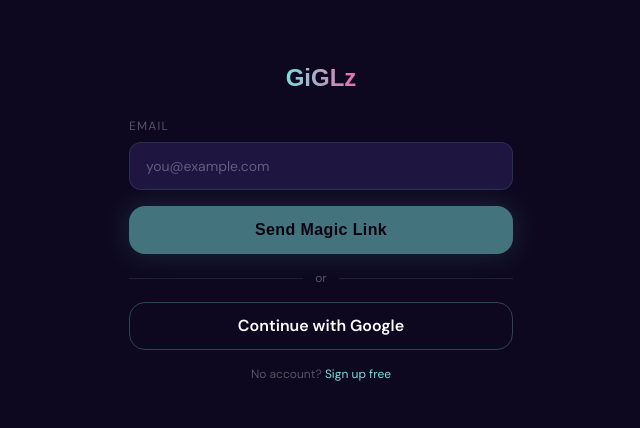
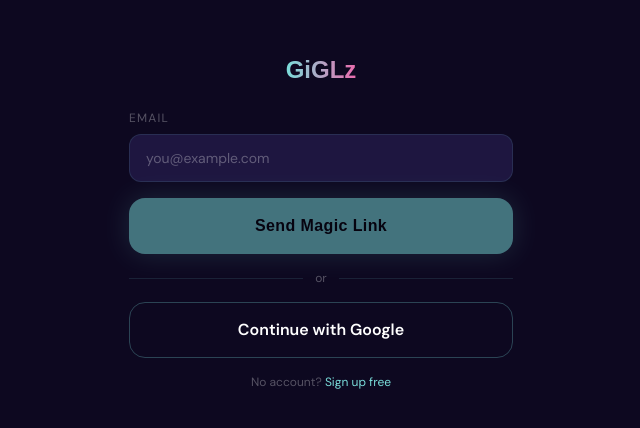
Before and after one commit to giglzteam/giglz, a Next.js app: page /login in a window 1280 px wide. Shown: the part 178-606 px from the top of the page, without its empty margins (319-959 px from the left). Built offline with nearby package versions, Linux system fonts and the light colour scheme; no server answers; a web font is replaced by a local one.

Commit message:
feat: responsive button — scale height, padding, and text at md

```diff
--- a/components/ui/Button.tsx
+++ b/components/ui/Button.tsx
@@ -16,7 +16,7 @@ const variants: Record<Variant, string> = {
 export function Button({ variant = 'primary', className, children, ...props }: ButtonProps) {
   return (
     <button
-      className={cn('inline-flex items-center justify-center gap-2 min-h-[48px] px-6 rounded-full transition-all duration-150 cursor-pointer disabled:opacity-50 disabled:cursor-not-allowed', variants[variant], className)}
+      className={cn('inline-flex items-center justify-center gap-2 min-h-[48px] md:min-h-[56px] px-6 md:px-8 md:text-base rounded-full transition-all duration-150 cursor-pointer disabled:opacity-50 disabled:cursor-not-allowed', variants[variant], className)}
       {...props}
     >{children}</button>
   )
```
